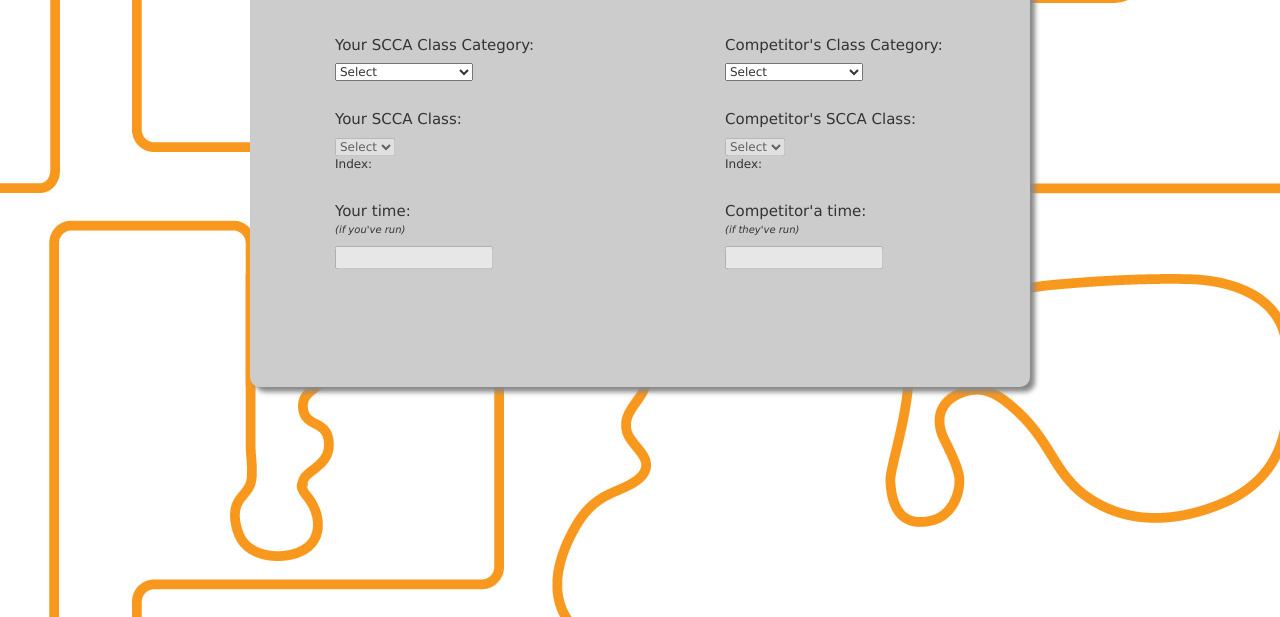
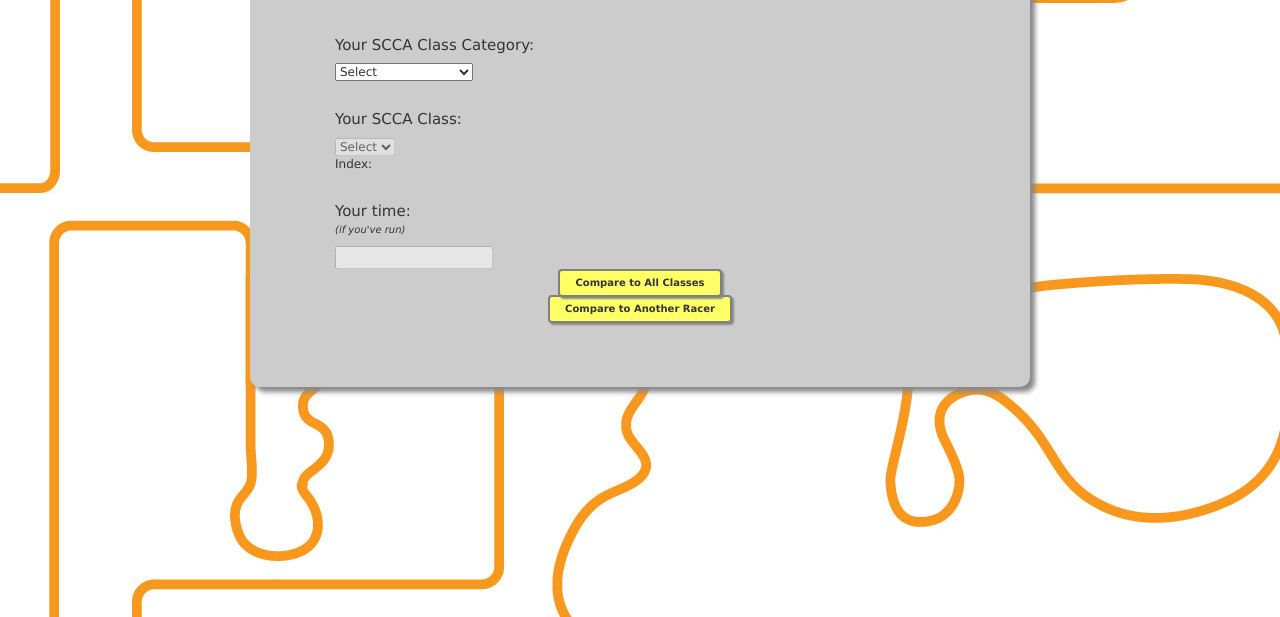
Before and after one commit to leskat47/indexracer, a plain HTML site: page index.html in a window 1280 px wide. Shown: the part 183-800 px from the top of the page. Drawn offline with nearby package versions, Linux system fonts and the light colour scheme.

Commit message:
Naming changes and format clean up.

```diff
--- a/index.html
+++ b/index.html
@@ -26,7 +26,7 @@
 		        	</article>
 		        </section>
 		        <form id="cat">
-		        	<section class="row" ng-controller="StaticCtrl">
+		        	<section class="row" ng-controller="IndexCtrl">
 			        	<article id="userinputs" class="col-xs-12 col-sm-6 col-md-5 col-md-offset-1">
 				            <h2>Your SCCA Class Category:</h2>
 				            <div>
@@ -46,7 +46,7 @@
 				            <h2>Your time:<span class="note"><br />(if you've run)</span></h2>
 				            <input ng-disabled="!index" ng-model="indexedTime" type="text" id="time" name="Run Time" default="your race time">
 					    </article>
-			        	<article id="compinputs" class="col-xs-12 col-sm-6 col-md-5">
+			        	<article id="compinputs" class="col-xs-12 col-sm-6 col-md-5" ng-show="comp">
 				            <h2>Competitor's Class Category:</h2>
 				            <div>
 						        <select id="comp_category" ng-model="comp_classes" ng-options="comp_category for (comp_category, comp_classes) in categories">
@@ -64,30 +64,23 @@
 					            <h2>Competitor'a time:<span class="note"><br />(if they've run)</span></h2>
 					            <input type="text" id="time" name="Run Time" default="your race time"ng-disabled="!comp_index" ng-model="comp_index_time">
 
-				            <!-- <h2>Competitor's SCCA Class:</h2>
-				            <select id="comp_subclass">
-				                <option value="">Enter class</option>
-				            </select>
-				            <p id="comp_num" class="note">Index number: </p>
-
-				            <h2>Competitor's time:<span class="note"><br />(if he/she has run)</span></h2>
-				            <input type="text" id="comp_time" name="Run Time:" disabled="true">
 				        </article>
 				    </section>
 				    <section class="row">
 				        <article class="col-xs-12" id="compare">
-				            <button type="button" id="add-comp">Compare to Another Racer</button><br>
-				            <button type="button" class="see-equiv">Compare to All Classes</button>
-				        </article> -->
+				            <button type="button" ng-click="comp=true">Compare to Another Racer</button><br>
+
+				            <!-- <button type="button" class="see-equiv">Compare to All Classes</button> -->
+				        </article>
 				    </section>
 		        </form>
-		        <!-- <section class="row">
+		        <section class="row">
 			        <article id="results" class="col-xs-12">
-				        <h2 class="result">Results</h2>
+<!-- 				        <h2 class="result">Results</h2>
 				        <p id="resultComment">&nbsp;</p>
-				        <button type="button" class="see-equiv">Compare to All Classes</button>
+ -->				        <button type="button" class="see-equiv">Compare to All Classes</button>
 			        </article>
-			    </section> -->
+			    </section>
 	        </main>
 	    </section>
 
--- a/mainControl.js
+++ b/mainControl.js
@@ -1,5 +1,5 @@
     var app = angular.module('myApp', []);
-  	app.controller('StaticCtrl', function($scope) {
+  	app.controller('IndexCtrl', function($scope) {
 	    $scope.categories= {
 	        'Street': {
 	            'SS': 0.835,
```
